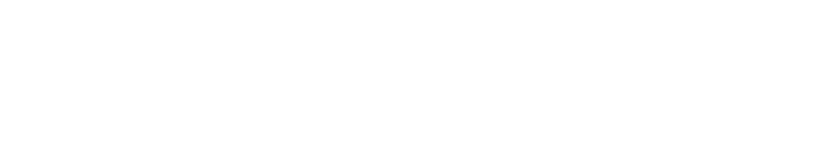
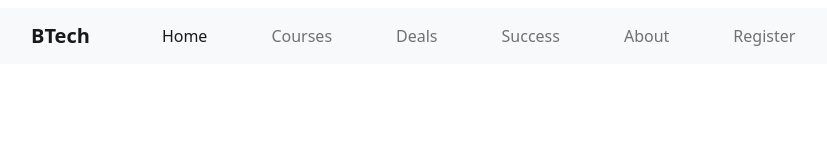
Before and after one commit to DevTausif/BTech-repo, a plain HTML site: page index.html in a window 1280 px wide. Shown: the whole page, without its empty margins (51-878 px from the left). Drawn offline with nearby package versions, Linux system fonts and the light colour scheme.

Commit message:
nav bar added

```diff
--- a/index.html
+++ b/index.html
@@ -6,7 +6,42 @@
     <title>BTech</title>
     <link href="https://cdn.jsdelivr.net/npm/bootstrap@5.2.0/dist/css/bootstrap.min.css" rel="stylesheet" integrity="sha384-gH2yIJqKdNHPEq0n4Mqa/HGKIhSkIHeL5AyhkYV8i59U5AR6csBvApHHNl/vI1Bx" crossorigin="anonymous">
   </head>
+
   <body>
+    <!-- Nav Start -->
+        <header class="pt-2">
+            <nav class="navbar navbar-expand-lg bg-light">
+                <div class="container">
+                  <a class="navbar-brand fw-bold" href="#">BTech</a>
+                  <button class="navbar-toggler" type="button" data-bs-toggle="collapse" data-bs-target="#navbarNav" aria-controls="navbarNav" aria-expanded="false" aria-label="Toggle navigation">
+                    <span class="navbar-toggler-icon"></span>
+                  </button>
+                  <div class="collapse navbar-collapse" id="navbarNav">
+                    <ul class="navbar-nav">
+                      <li class="nav-item ps-5">
+                        <a class="nav-link active" aria-current="page" href="#">Home</a>
+                      </li>
+                      <li class="nav-item ps-5">
+                        <a class="nav-link" href="#">Courses</a>
+                      </li>
+                      <li class="nav-item ps-5">
+                        <a class="nav-link" href="#">Deals</a>
+                      </li>
+                      <li class="nav-item ps-5">
+                        <a class="nav-link" href="#">Success</a>
+                      </li>
+                      <li class="nav-item ps-5">
+                        <a class="nav-link" href="#">About</a>
+                      </li>
+                      <li class="nav-item ps-5">
+                        <a class="nav-link" href="#">Register</a>
+                      </li>
+                    </ul>
+                  </div>
+                </div>
+              </nav>
+        </header>
+    <!-- Nav End -->
 
     <script src="https://cdn.jsdelivr.net/npm/bootstrap@5.2.0/dist/js/bootstrap.bundle.min.js" integrity="sha384-A3rJD856KowSb7dwlZdYEkO39Gagi7vIsF0jrRAoQmDKKtQBHUuLZ9AsSv4jD4Xa" crossorigin="anonymous"></script>
   </body>
--- /dev/null
+++ b/style.css
@@ -0,0 +1,3 @@
+.Nav-color{
+    color: #4A4A4A;
+}
```
